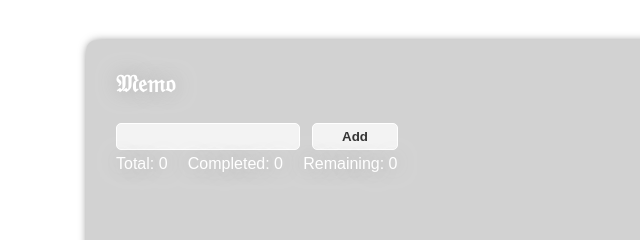
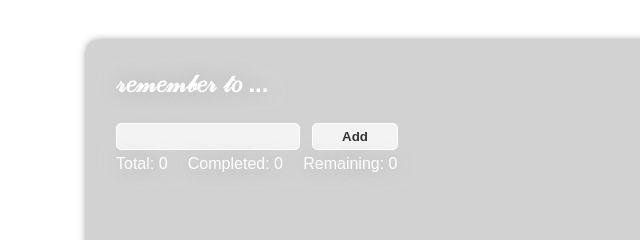
Before and after one commit to Qinisfighting/chrome-extension-dashboard, a website with bundled scripts: page index.html in a window 1280 px wide. Shown: the top 240 px of the page, 0-640 px from the left. Built offline with nearby package versions, Linux system fonts and the light colour scheme; no server answers.

Commit message:
Update index.html

```diff
--- a/index.html
+++ b/index.html
@@ -17,7 +17,7 @@
     <main>
       <div class="top">
         <div class="container">
-          <h2>𝔐𝔢𝔪𝔬</h2>
+          <h2>𝓇𝑒𝓂𝑒𝓂𝒷𝑒𝓇 𝓉𝑜 ...</h2>
           <form class="todo-form">
             <div class="form-wrapper">
               <input
```
